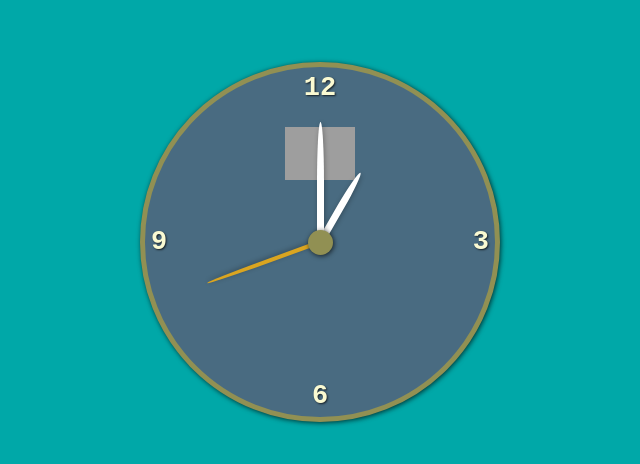
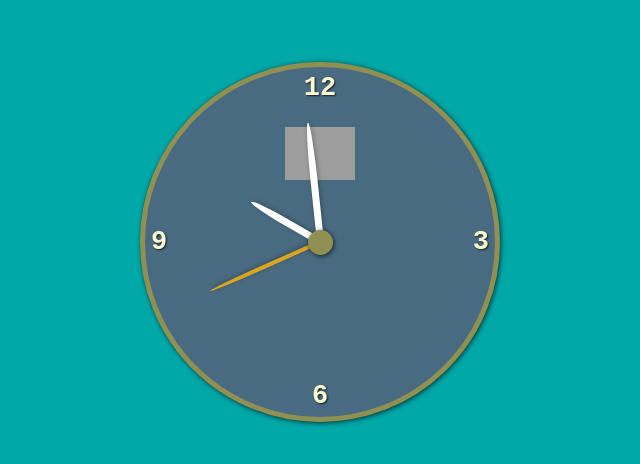
Before and after one commit to kamrul15-8841/AnalogueClock, a plain HTML site: page index.html in a window 1280 px wide. Shown: the part 158-622 px from the top of the page, without its empty margins (320-960 px from the left). Drawn offline with Linux system fonts and the light colour scheme; grey boxes are pictures that could not be loaded.

Commit message:
javascript part and completion

```diff
--- a/index.html
+++ b/index.html
@@ -16,11 +16,13 @@
             <div class="nine">9</div>
         </div>
         <div class="arrow">
-            <div class="hours"></div>
+            <div class="hour"></div>
             <div class="minute"></div>
             <div class="second"></div>
         </div>
         <img src="https://upload.wikimedia.org/wikipedia/en/thumb/9/95/Rolex_logo.svg/640px-Rolex_logo.svg.png" alt="Lolex-logo">
     </div>
+
+    <script src="script.js"></script>
 </body>
 </html>
--- /dev/null
+++ b/script.js
@@ -0,0 +1,24 @@
+const hourEl = document.querySelector(".hour");
+const minuteEl = document.querySelector(".minute");
+const secondEl = document.querySelector(".second");
+
+function updateClock(){
+    const currentDate = new Date();
+    setTimeout(updateClock, 1000);
+
+    const hour = currentDate.getHours();
+    const minute = currentDate.getMinutes();
+    const second = currentDate.getSeconds();
+    // console.log(currentDate);
+    // console.log(hour,minute,second);
+    const hourDeg = (hour / 12) * 360;
+    hourEl.style.transform = `rotate(${hourDeg}deg)`;
+    const minuteDeg = (minute / 60) * 360;
+    minuteEl.style.transform = `rotate(${minuteDeg}deg)`;
+    const secondDeg = (second / 60) * 360;
+    secondEl.style.transform = `rotate(${secondDeg}deg)`;
+
+}
+
+updateClock();
+// setInterval(updateClock, 1000);
--- a/style.css
+++ b/style.css
@@ -83,7 +83,7 @@ img{
     border-radius: 50% 50% 0 0;
     box-shadow: 1px 1px 5px rgba(0, 0, 0, .3);
 }
-.arrow .hours{
+.arrow .hour{
     height: 80px;
     transform: rotate(30deg);
 }
```
